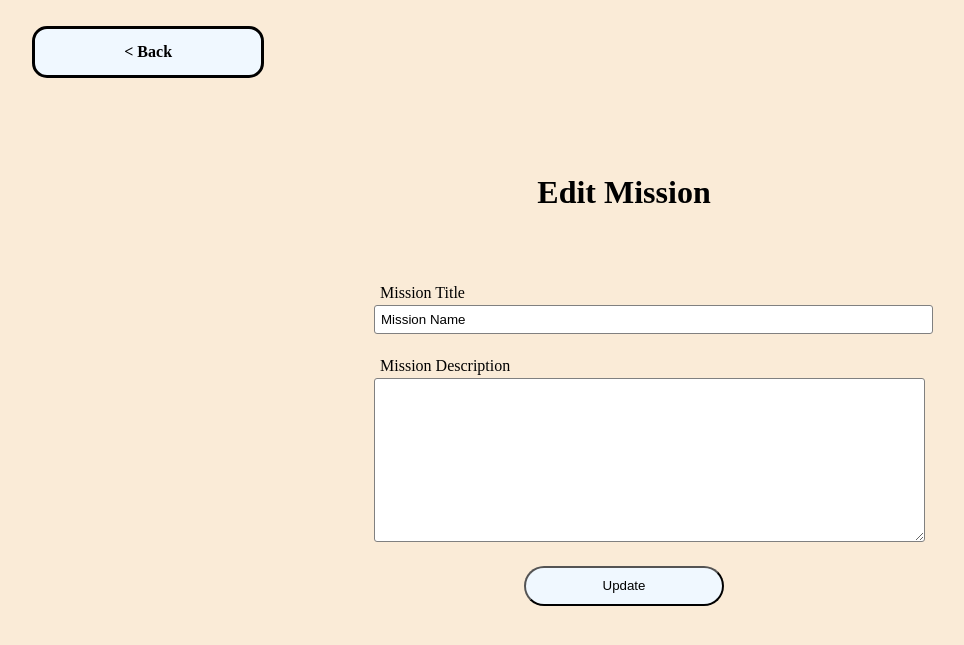
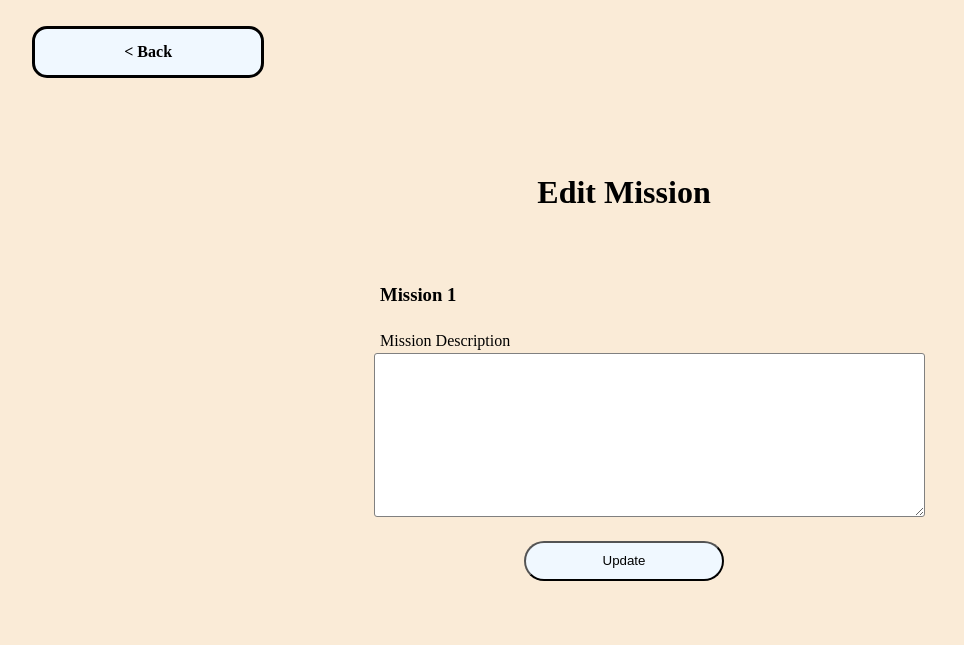
Before and after one commit to Ledwan123/Team-Project-DroppedAsATable, a Flask app: template WorkingDocument/flask stuff/templates/edit_mission.html in a window 1280 px wide. Shown: the top 645 px of the page, without its empty margins (16-980 px from the left). Run offline with Flask 3, Linux system fonts and the light colour scheme; the template is opened without the code that fills it, so the values that code supplies are empty.

Commit message:
Remove Input Box

```diff
--- a/WorkingDocument/flask stuff/templates/edit_mission.html
+++ b/WorkingDocument/flask stuff/templates/edit_mission.html
@@ -21,8 +21,8 @@
     <form id="missioncontent" method="GET">
         <h1 class="title">Edit Mission</h1>
         <div class="labelandinput">
-            <p class="label">Mission Title</p>
-            <input class="input" type="text" value="Mission Name" size="66" name="nameInput">
+            <h3 class="label">Mission 1</h3>
+            <!-- <input class="input" type="text" value="Mission Name 1" size="66" name="nameInput"> -->
         </div>
 
         <div class="labelandinput">
```
